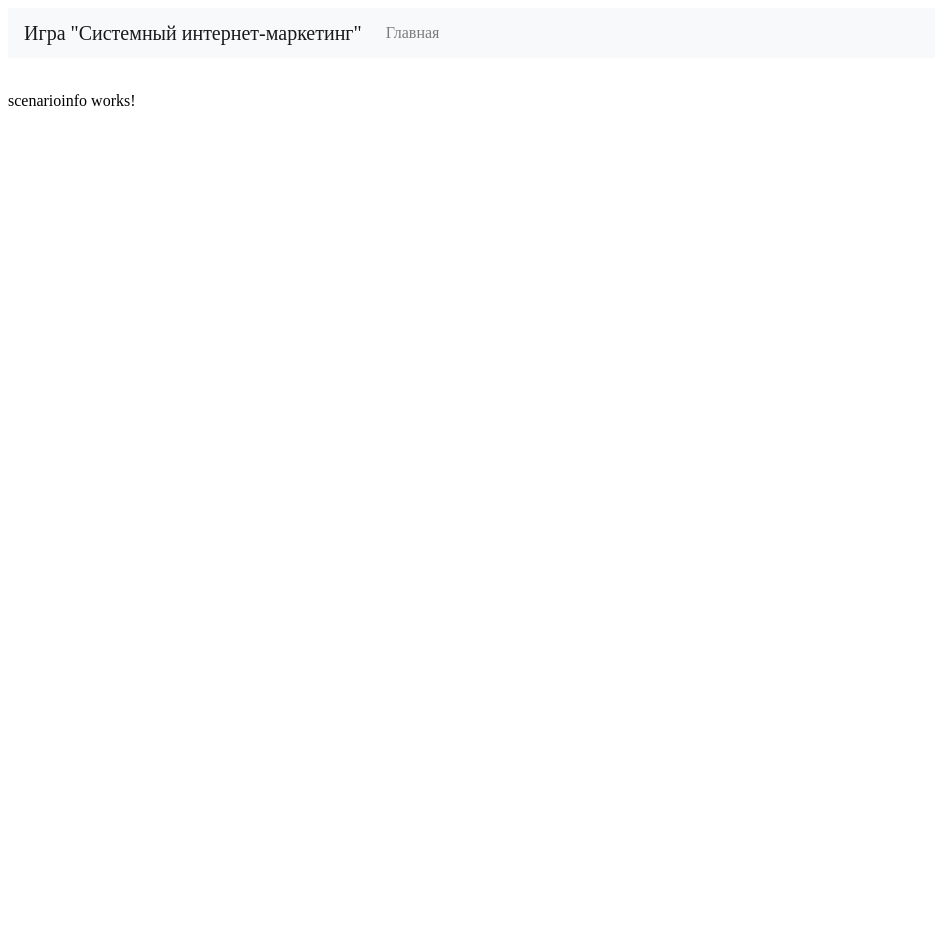
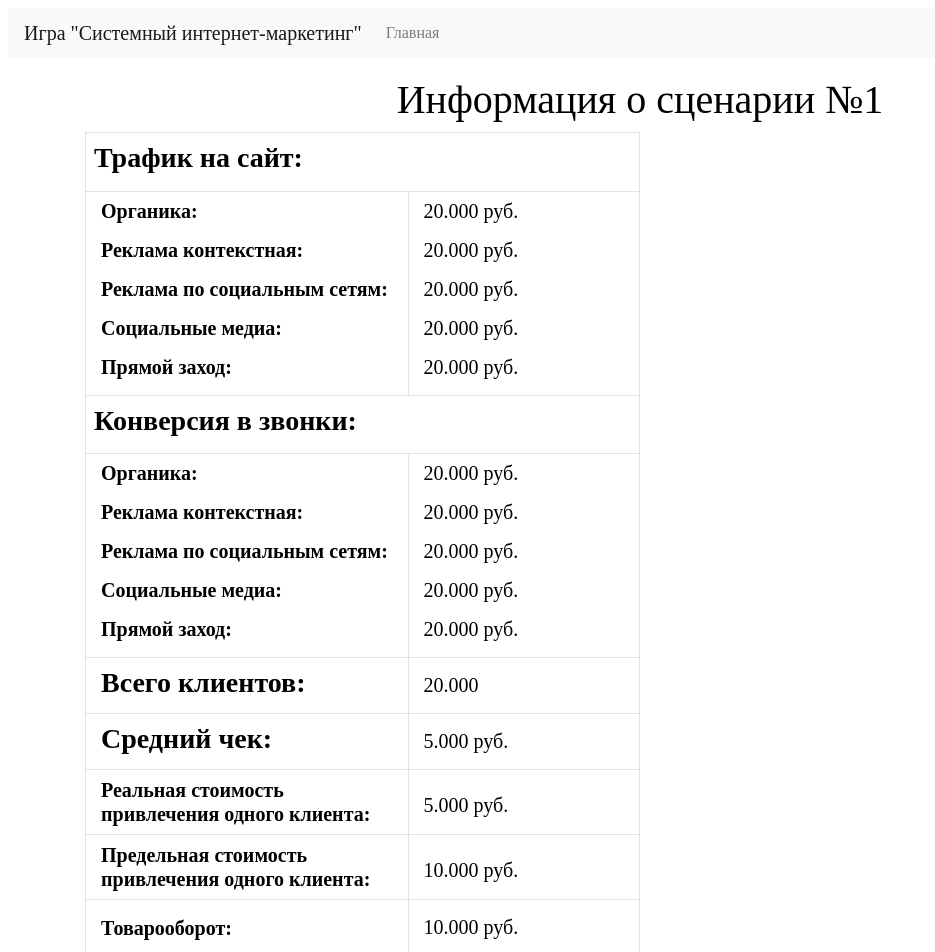
Before and after one commit to DonGrafon/SystemInternetMarketing, an Angular app: page /newgame/scenarios/scenarioinfo in a window 1280 px wide. Shown: the top 952 px of the page, without its empty margins (0-935 px from the left). Before the commit the page ends 800 px from the top, so only its background shows below. Built offline with nearby package versions, Linux system fonts and the light colour scheme.

Commit message:
3/4 of changes

```diff
--- a/src/app/newgame/scenarios/scenarioinfo/scenarioinfo.component.html
+++ b/src/app/newgame/scenarios/scenarioinfo/scenarioinfo.component.html
@@ -1,3 +1,131 @@
-<p>
-  scenarioinfo works!
-</p>
+<h1 class="text-center">Информация о сценарии №1</h1>
+<div class="container">
+  <div class="col-6 border">
+    <div class="row border-bottom p-2">
+      <h3 class="font-weight-bold">Трафик на сайт:</h3>
+    </div>
+    <div class="row">
+      <div class="col-7 border-right pt-2">
+        <p class="font-weight-bold" style="font-size: 20px">Органика:</p>
+      </div>
+      <div class="col pt-2">
+        <p style="font-size: 20px">20.000 руб.</p>
+      </div>
+    </div>
+    <div class="row">
+      <div class="col-7 border-right">
+        <p class="font-weight-bold" style="font-size: 20px">Реклама контекстная:</p>
+      </div>
+      <div class="col">
+        <p style="font-size: 20px">20.000 руб.</p>
+      </div>
+    </div>
+    <div class="row">
+      <div class="col-7 border-right">
+        <p class="font-weight-bold" style="font-size: 20px">Реклама по социальным сетям:</p>
+      </div>
+      <div class="col">
+          <p style="font-size: 20px">20.000 руб.</p>
+      </div>
+    </div>
+    <div class="row">
+      <div class="col-7 border-right">
+        <p class="font-weight-bold" style="font-size: 20px">Социальные медиа:</p>
+      </div>
+      <div class="col">
+          <p style="font-size: 20px">20.000 руб.</p>
+      </div>
+    </div>
+    <div class="row">
+      <div class="col-7 border-right">
+        <p class="font-weight-bold" style="font-size: 20px">Прямой заход:</p>
+      </div>
+      <div class="col">
+          <p style="font-size: 20px">20.000 руб.</p>
+      </div>
+    </div>
+    <div class="row border-bottom p-2 border-top">
+      <h3 class="font-weight-bold">Конверсия в звонки:</h3>
+    </div>
+    <div class="row">
+      <div class="col-7 border-right pt-2">
+        <p class="font-weight-bold" style="font-size: 20px">Органика:</p>
+      </div>
+      <div class="col pt-2">
+        <p style="font-size: 20px">20.000 руб.</p>
+      </div>
+    </div>
+    <div class="row">
+      <div class="col-7 border-right">
+        <p class="font-weight-bold" style="font-size: 20px">Реклама контекстная:</p>
+      </div>
+      <div class="col">
+        <p style="font-size: 20px">20.000 руб.</p>
+      </div>
+    </div>
+    <div class="row">
+      <div class="col-7 border-right">
+        <p class="font-weight-bold" style="font-size: 20px">Реклама по социальным сетям:</p>
+      </div>
+      <div class="col">
+          <p style="font-size: 20px">20.000 руб.</p>
+      </div>
+    </div>
+    <div class="row">
+      <div class="col-7 border-right">
+        <p class="font-weight-bold" style="font-size: 20px">Социальные медиа:</p>
+      </div>
+      <div class="col">
+          <p style="font-size: 20px">20.000 руб.</p>
+      </div>
+    </div>
+    <div class="row">
+      <div class="col-7 border-right">
+        <p class="font-weight-bold" style="font-size: 20px">Прямой заход:</p>
+      </div>
+      <div class="col">
+          <p style="font-size: 20px">20.000 руб.</p>
+      </div>
+    </div>
+    <div class="row border-top">
+        <div class="col-7 border-right">
+            <h3 class="font-weight-bold pt-2">Всего клиентов:</h3>
+          </div>
+          <div class="col pt-3">
+              <p style="font-size: 20px">20.000</p>
+          </div>
+    </div>
+    <div class="row border-top">
+        <div class="col-7 border-right">
+            <h3 class="font-weight-bold pt-2">Средний чек:</h3>
+          </div>
+          <div class="col pt-3">
+              <p style="font-size: 20px">5.000 руб.</p>
+          </div>
+    </div>
+    <div class="row border-top">
+        <div class="col-7 border-right">
+            <h5 class="font-weight-bold pt-2">Реальная стоимость привлечения одного клиента:</h5>
+          </div>
+          <div class="col pt-4">
+              <p style="font-size: 20px">5.000 руб.</p>
+          </div>
+    </div>
+    <div class="row border-top">
+        <div class="col-7 border-right">
+            <h5 class="font-weight-bold pt-2">Предельная стоимость привлечения одного клиента:</h5>
+          </div>
+          <div class="col pt-4">
+              <p style="font-size: 20px">10.000 руб.</p>
+          </div>
+    </div>
+    <div class="row border-top">
+        <div class="col-7 border-right">
+            <h5 class="font-weight-bold pt-3">Товарооборот:</h5>
+          </div>
+          <div class="col pt-3">
+              <p style="font-size: 20px">10.000 руб.</p>
+          </div>
+    </div>
+  </div>
+</div>
--- a/src/app/newgame/scenarios/scenarioinfo/scenarioinfo.component.ts
+++ b/src/app/newgame/scenarios/scenarioinfo/scenarioinfo.component.ts
@@ -3,7 +3,7 @@ import { Component, OnInit } from '@angular/core';
 @Component({
   selector: 'app-scenarioinfo',
   templateUrl: './scenarioinfo.component.html',
-  styleUrls: ['./scenarioinfo.component.css']
+  styleUrls: ['./scenarioinfo.component.css', '../../../../../node_modules/bootstrap/dist/css/bootstrap.min.css']
 })
 export class ScenarioinfoComponent implements OnInit {
 
--- a/src/app/newgame/scenarios/scenarios.component.html
+++ b/src/app/newgame/scenarios/scenarios.component.html
@@ -1,42 +1,12 @@
 <div class="container">
-    <h2 class="text-center">Выберите сценарий или <button class="btn btn-success"><h2>создайте новый</h2></button></h2><br>
+    <h2 class="text-center">Выберите сценарий или <button class="btn btn-success" [routerLink]="'./newscenario'"><h2>создайте новый</h2></button></h2><br>
     <div class="row">
         <div class="border border-info mx-2 col-2 rounded shadow p-3 mb-5 bg-white">
             <h4 class="text-center">Сценарий №1</h4>
             <hr>
-            <p class="text-center"><button type="text" class="btn btn-info">О сценарии</button></p>
-            <p class="text-center"><button type="text" class="btn btn-lg btn-success">Выбрать</button></p>
+            <p class="text-center"><button type="submit" class="btn btn-info" [routerLink]="'./scenarioinfo'">О сценарии</button></p>
+            <p class="text-center"><button type="text" class="btn btn-lg btn-success" [routerLink]="'../players'">Выбрать</button></p>
             <p class="text-center"><button type="text" class="btn btn-sm btn-danger">Удалить</button></p>
-        </div>
-        <div class="border border-info mx-2 col-2 rounded shadow p-3 mb-5 bg-white">
-            <h4 class="text-center">Сценарий №2</h4>
-            <hr>
-            <p class="text-center"><button type="text" class="btn btn-info" style="margin-bottom: 10px">О сценарии</button></p>
-            <p class="text-center"><button type="text" class="btn btn-success">Выбрать</button></p>
-        </div>
-        <div class="border border-info mx-2 col-2 rounded shadow p-3 mb-5 bg-white">
-            <h4 class="text-center">Сценарий №3</h4>
-            <hr>
-            <p class="text-center"><button type="text" class="btn btn-info" style="margin-bottom: 10px">О сценарии</button></p>
-            <p class="text-center"><button type="text" class="btn btn-success">Выбрать</button></p>
-        </div>
-        <div class="border border-info mx-2 col-2 rounded shadow p-3 mb-5 bg-white">
-            <h4 class="text-center">Сценарий №4</h4>
-            <hr>
-            <p class="text-center"><button type="text" class="btn btn-info" style="margin-bottom: 10px">О сценарии</button></p>
-            <p class="text-center"><button type="text" class="btn btn-success">Выбрать</button></p>
-        </div>
-        <div class="border border-info mx-2 col-2 rounded shadow p-3 mb-5 bg-white">
-            <h4 class="text-center">Сценарий №5</h4>
-            <hr>
-            <p class="text-center"><button type="text" class="btn btn-info" style="margin-bottom: 10px">О сценарии</button></p>
-            <p class="text-center"><button type="text" class="btn btn-success">Выбрать</button></p>
-        </div>
-        <div class="border border-info mx-2 col-2 rounded shadow p-3 mb-5 bg-white">
-            <h4 class="text-center">Сценарий №6</h4>
-            <hr>
-            <p class="text-center"><button type="text" class="btn btn-info" style="margin-bottom: 10px">О сценарии</button></p>
-            <p class="text-center"><button type="text" class="btn btn-success">Выбрать</button></p>
         </div>
     </div>
     <!-- <div class="row">
```
